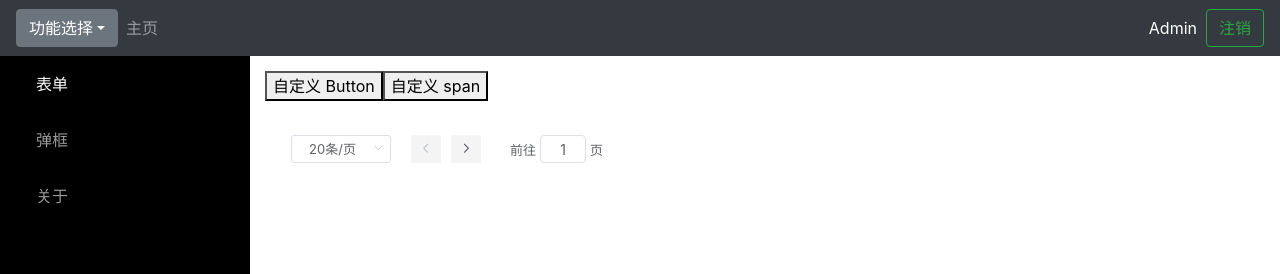
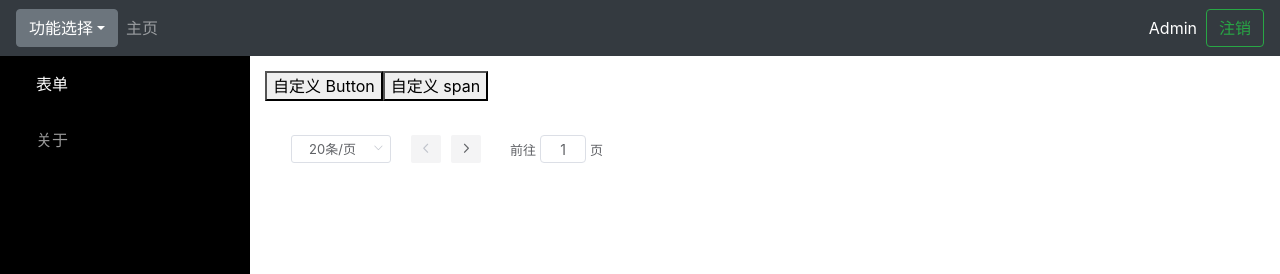
Before and after one commit to tqcenglish/strweb-vue-components, a Vue app: page /form in a window 1280 px wide. Shown: the top 274 px of the page. Built offline with nearby package versions, Linux system fonts and the light colour scheme.

Commit message:
publish 0.1.1

```diff
--- a/package.json
+++ b/package.json
@@ -1,7 +1,7 @@
 {
   "name": "strweb-vue-components",
-  "version": "0.1.0",
-  "private": true,
+  "version": "0.1.1",
+  "private": false,
   "scripts": {
     "serve": "vue-cli-service serve",
     "build": "vue-cli-service build",
--- a/src/components/header/index.vue
+++ b/src/components/header/index.vue
@@ -8,14 +8,19 @@
         data-toggle="dropdown"
       >功能选择</button>
       <div class="dropdown-menu" aria-labelledby="dropdownMenuButton">
-        <a class="dropdown-item" href="https://cc.zycoo.com/website-web">官网介绍</a>
-        <a class="dropdown-item" href="https://zycoo.gitbook.io/coocenter/">接口文档</a>
+        <a
+          class="dropdown-item"
+          v-for="link in links"
+          v-bind:key="link.name"
+          :href="link.path"
+        >{{link.name}}</a>
       </div>
     </div>
     <div class="collapse navbar-collapse" id="navbarCollapse">
       <ul class="navbar-nav mr-auto">
         <li class="nav-item">
-          <a class="nav-link" href="/master-web">主页
+          <a class="nav-link">
+            主页
             <span class="sr-only">(current)</span>
           </a>
         </li>
@@ -29,7 +34,21 @@
 </template>
 <script>
 export default {
-  name: "strweb-header"
+  name: "strweb-header",
+  data() {
+    return {
+      links: [
+        {
+          name: "官网介绍",
+          path: "https://cc.zycoo.com/website-web"
+        },
+        {
+          name: "接口文档",
+          path: "https://zycoo.gitbook.io/coocenter/"
+        }
+      ]
+    };
+  }
 };
 </script>
 <style>
--- a/src/components/sidebar/index.vue
+++ b/src/components/sidebar/index.vue
@@ -1,18 +1,23 @@
 <template>
   <div id="sidebar-wrapper">
         <ul class="sidebar-nav">
-            <li>
-                <router-link class="nav-link" to="/form">表单</router-link>
-            </li>
-            <li>
-                <router-link class="nav-link" to="/dialog">弹框</router-link>
-            </li>
-            <li>
-                <router-link class="nav-link" to="/about">关于</router-link>
+            <li v-for="menu in menus" v-bind:key="menu.name">
+                <router-link class="nav-link" :to="menu.path">{{menu.name}}</router-link>
             </li>
         </ul>
       </div>
 </template>
+<script>
+export default {
+  name:"sidebar",
+  props: ['menus'],
+  data: function () {
+    return {
+    }
+  }
+}
+</script>
+
 <style>
 /* Sidebar Styles */
 
--- a/src/views/Main.vue
+++ b/src/views/Main.vue
@@ -2,7 +2,7 @@
   <body id="wrapper" class="toggled">
     <StrWebHeader></StrWebHeader>
     <main role="main">
-      <StrWebSidebar id="sidebar-wrapper"></StrWebSidebar>
+      <StrWebSidebar v-bind:menus="menus" id="sidebar-wrapper"></StrWebSidebar>
       <router-view id="page-content-wrapper"></router-view>
     </main>
   </body>
@@ -19,7 +19,16 @@ export default {
   },
   data: function() {
 		return {
-			plugins: [],
+      plugins: [],
+      menus:[
+        {
+          name: '表单',
+          path: '/form',
+        },
+        {
+          name:'关于',
+          path:'/about',
+        }]
 		};
   },
   computed: {
```
